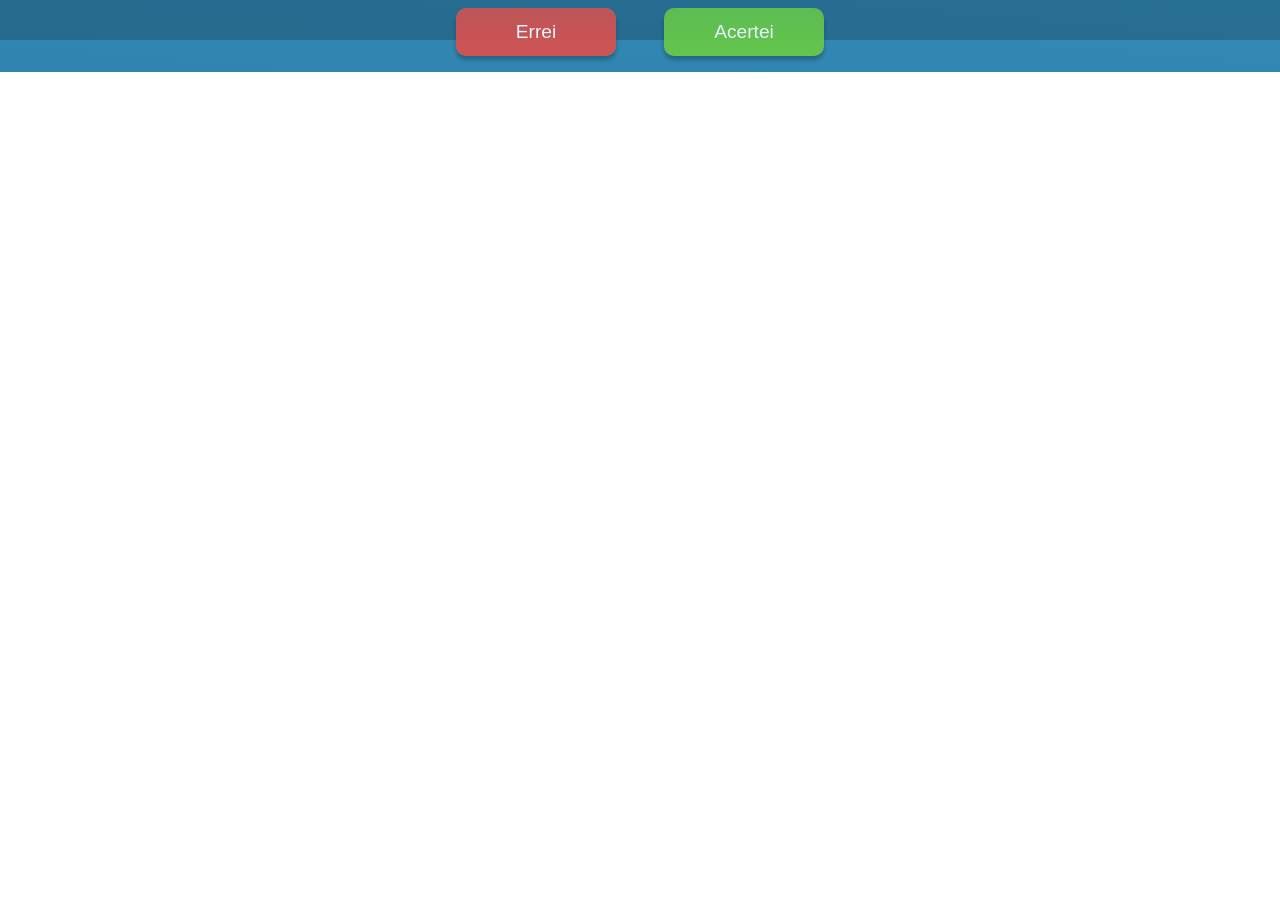
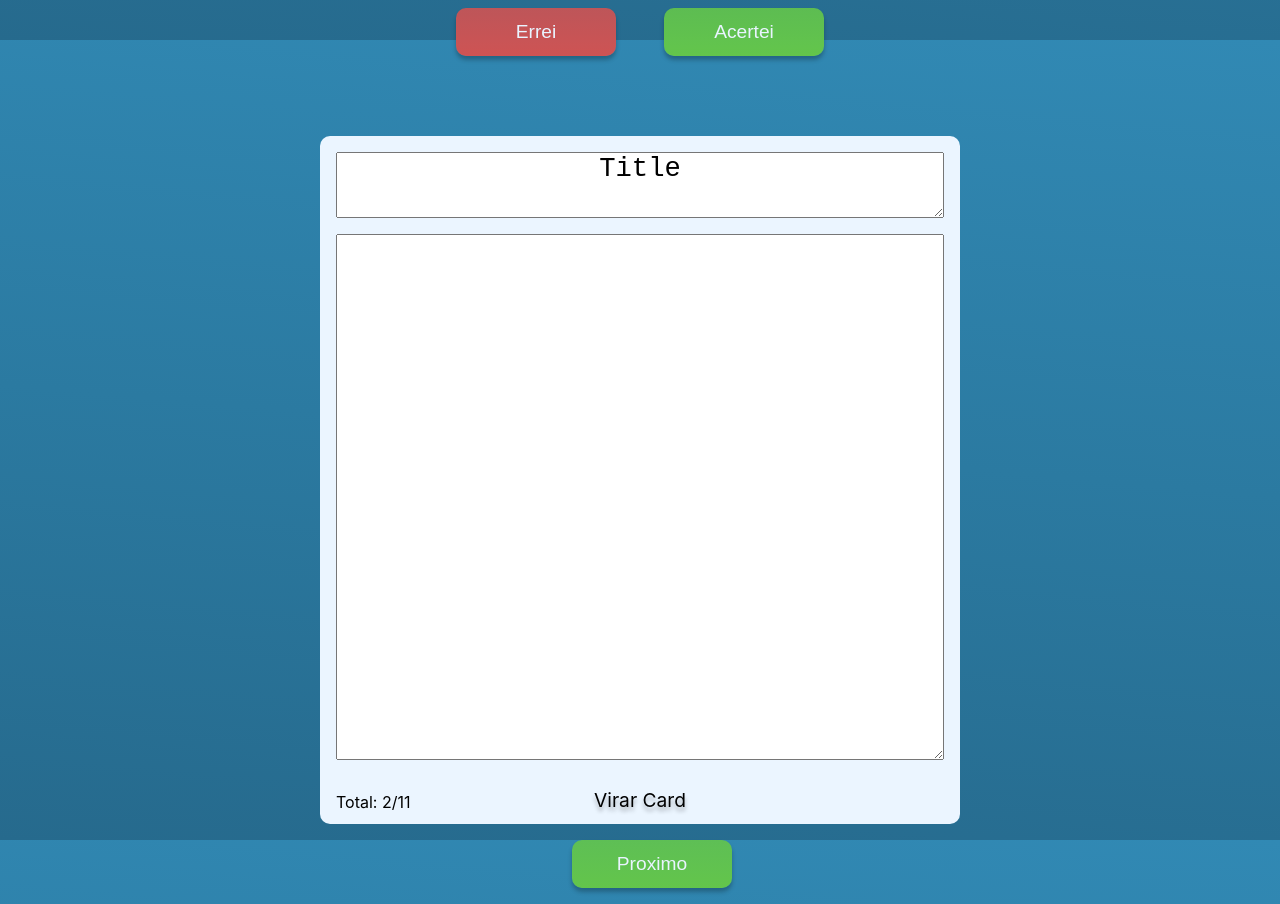
Before and after one commit to Studio-024/memorize, a React (Create React App) app in the folder client/: page / in a window 1280 px wide. Shown: the part 760-1664 px from the top of the page. Before the commit the page ends 832 px from the top, so only its background shows below. Built offline with nearby package versions, Linux system fonts and the light colour scheme; no server answers.

Commit message:
:construct: Change name file 'Card' from 'Revision' and add component 'AddCard'

```diff
--- /dev/null
+++ b/client/src/components/AddCard.tsx
@@ -0,0 +1,27 @@
+import { useState, useEffect } from 'react'
+import { ICardOrdered } from '../domain/useCase/orderCard'
+import '../css/Revision.css'
+
+export interface Props{
+    dataCards: ICardOrdered[]
+    buttonIndex: number
+}
+
+export default function AddCard({dataCards, buttonIndex}: Props) {
+
+    return(
+        <>
+        <div className="card">
+            <textarea className="card_title">Title</textarea>
+            <textarea className="card_quest"></textarea>
+            <div className="card_footer">
+                <span>Total:&nbsp;<a>2/11</a></span>
+                <div> Virar Card</div>
+            </div>
+        </div>
+            <div className="card_missAndHit">
+            <button id="card_hit" >Proximo</button>
+        </div>
+        </>
+    )
+}
--- a/client/src/components/Cards.tsx
+++ b/client/src/components/Revision.tsx
@@ -1,13 +1,13 @@
 import { useState, useEffect } from 'react'
 import { ICardOrdered } from '../domain/useCase/orderCard'
-import '../css/Cards.css'
+import '../css/Revision.css'
 
 export interface Props{
     dataCards: ICardOrdered[]
     buttonIndex: number
 }
 
-export default function Cards({dataCards, buttonIndex}: Props) {
+export default function Revision({dataCards, buttonIndex}: Props) {
     const [question, setQuestion] = useState('')
     const [response, setResponse] = useState('')
     const [card, setCard] = useState<ICardOrdered[]>([])
@@ -27,6 +27,7 @@ export default function Cards({dataCards, buttonIndex}: Props) {
         }
     }, [buttonIndex])
     return(
+        <>
         <div className="card">
             <h1 className="card_title">Title</h1>
             <p className="card_quest">{question}</p>
@@ -35,5 +36,10 @@ export default function Cards({dataCards, buttonIndex}: Props) {
                 <div> Virar Card</div>
             </div>
         </div>
+            <div className="card_missAndHit">
+            <button id="card_missed">Errei</button>
+            <button id="card_hit" >Acertei</button>
+        </div>
+        </>
     )
 }
--- a/client/src/css/Cards.css
+++ b/client/src/css/Revision.css
@@ -37,11 +37,13 @@
     justify-content: center;
     align-items: center;
     text-shadow: 0px 4px 4px rgba(0, 0, 0, 0.301);
-    font-size: 1.2rem; }
+    font-size: 1.2rem;
+    cursor: pointer; }
   .card_footer > span {
     display: flex;
     justify-content: center;
     align-items: center;
     margin: 1rem;
     position: absolute;
-    font-size: 1rem; }
+    font-size: 1rem;
+    cursor: pointer; }
--- a/client/src/pages/Dashboard.tsx
+++ b/client/src/pages/Dashboard.tsx
@@ -1,8 +1,11 @@
-import Cards from '../components/Cards'
+import Revision from '../components/Revision'
 import { getCard } from '../service/api'
-import { useEffect, useState } from 'react'
+import { useEffect, useState} from 'react'
+import React from 'react'
 import { ICardOrdered } from '../domain/useCase/orderCard'
 import { OrderCardService } from '../service/OrderCardService'
+import AddCard  from '../components/AddCard'
+const CardContext = React.createContext('');
 
 const Dashboard = () => {
     const [orderCards, setOrderCards ] = useState<ICardOrdered[]>([])
@@ -29,11 +32,8 @@ const Dashboard = () => {
 	return(
         <div className="container" id="containerCard">
             <main>
-                <Cards dataCards={orderCards} buttonIndex={index}/>
-                <div className="card_missAndHit">
-                    <button id="card_missed" onClick={resetCard}>Errei</button>
-                    <button id="card_hit" onClick={resetCard}>Acertei</button>
-                </div>
+                <Revision dataCards={orderCards} buttonIndex={index}/>
+                <AddCard dataCards={orderCards} buttonIndex={index}/>
             </main>
         </div>
 	)
--- a/client/src/scss/Cards.scss
+++ b/client/src/scss/Revision.scss
@@ -40,6 +40,8 @@
     align-items: center;
     text-shadow: 0px 4px 4px rgba(0, 0, 0, 0.301);
     font-size: $font-size-default;
+    cursor:pointer;
+
   }
   & > span{
     display: flex;
@@ -48,5 +50,7 @@
     margin: 1rem;
     position: absolute;
     font-size: $font-size-min;
+    cursor:pointer;
+
   }
 }
```
